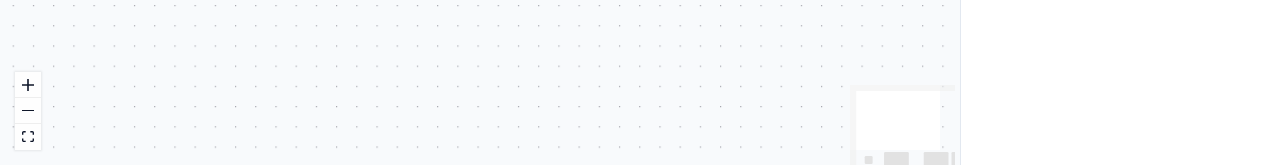
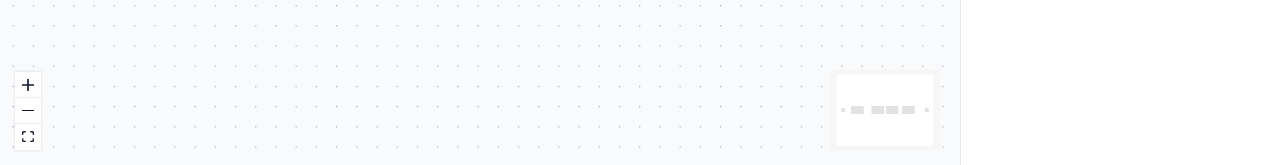
Before and after one commit to FrohnmaierMariano-prodato/axon-ivy-process-merge-editor, a React (Vite) app in the folder process-viewer/: page / in a window 1280 px wide. Shown: the part 635-800 px from the top of the page. Built offline with nearby package versions, Linux system fonts and the light colour scheme.

Commit message:
feat: adjust react-flow minimap size and improve scaling behavior

```diff
--- a/process-viewer/src/App.css
+++ b/process-viewer/src/App.css
@@ -486,14 +486,17 @@
   max-height: 400px;
 }
 
-/* Shrink the react-flow minimap so it doesn't obscure the process; !important is needed to beat the library's inline width/height. */
+/*
+ * Shrink the react-flow minimap so it doesn't obscure the process. Sized via the `style` prop (see
+ * MINIMAP_STYLE in ProcessCanvas.tsx) rather than here, so its internal viewport/mask math lines up
+ * exactly with the rendered box - hover-enlarge below is a pure visual `transform`, which (unlike
+ * resizing the box) never touches that math and so can't cause a mismatch between the mask and nodes.
+ */
 .process-minimap {
-  width: 90px !important;
-  height: 65px !important;
-  transition: width 0.15s ease, height 0.15s ease;
+  transform-origin: bottom right;
+  transition: transform 0.15s ease;
 }
 
 .process-minimap:hover {
-  width: 200px !important;
-  height: 150px !important;
+  transform: scale(1.85);
 }
--- a/process-viewer/src/canvas/ProcessCanvas.tsx
+++ b/process-viewer/src/canvas/ProcessCanvas.tsx
@@ -10,6 +10,10 @@ import { LaneNode } from './LaneNode';
 
 const nodeTypes: NodeTypes = { processElement: ElementNode, lane: LaneNode };
 const edgeTypes: EdgeTypes = { connector: ConnectorEdge };
+
+// Passed as `style` (not just a CSS class) so MiniMap's internal viewBox/scale math - which reads
+// `style.width`/`style.height` rather than the rendered box size - stays in sync with the actual size.
+const MINIMAP_STYLE = { width: 110, height: 80 };
 
 export interface ProcessCanvasProps {
   document: ProcessDocument;
@@ -35,7 +39,7 @@ export function ProcessCanvas({ document, diff, onSelectElement }: ProcessCanvas
       >
         <Background gap={16} />
         <Controls showInteractive={false} />
-        <MiniMap className="process-minimap" pannable zoomable />
+        <MiniMap className="process-minimap" style={MINIMAP_STYLE} pannable zoomable />
       </ReactFlow>
     </ReactFlowProvider>
   );
```
